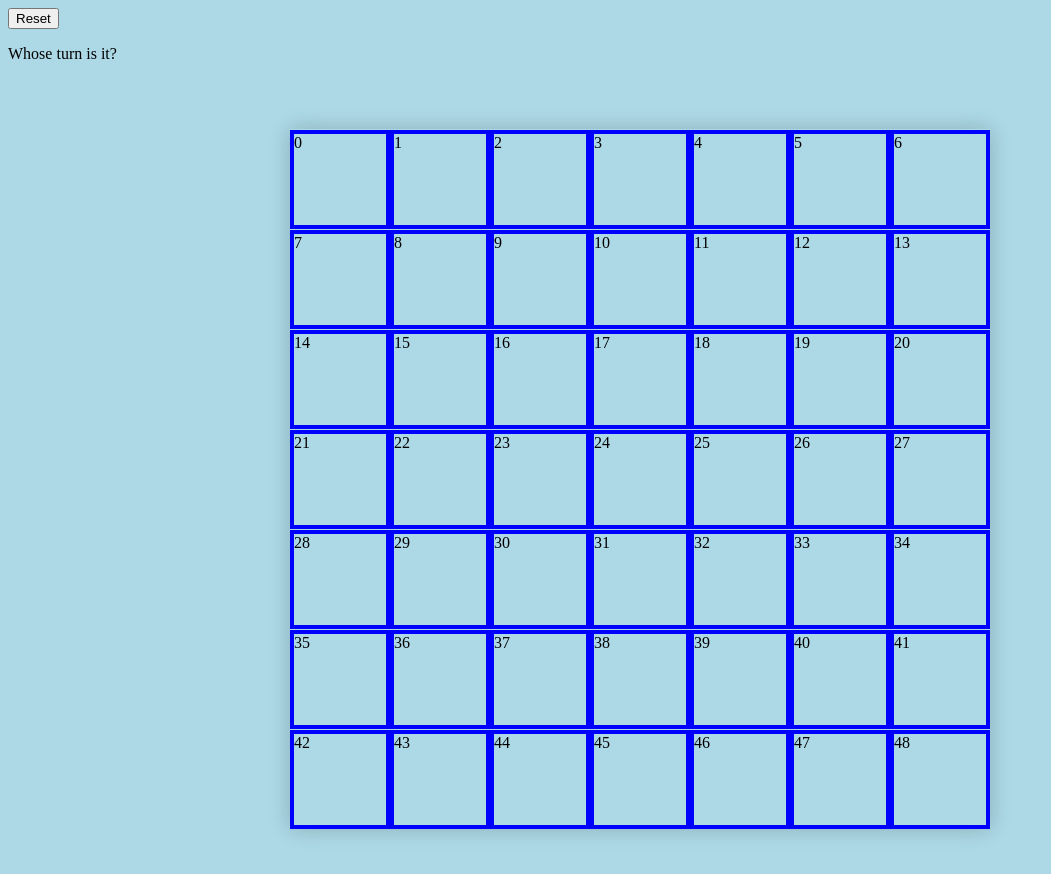
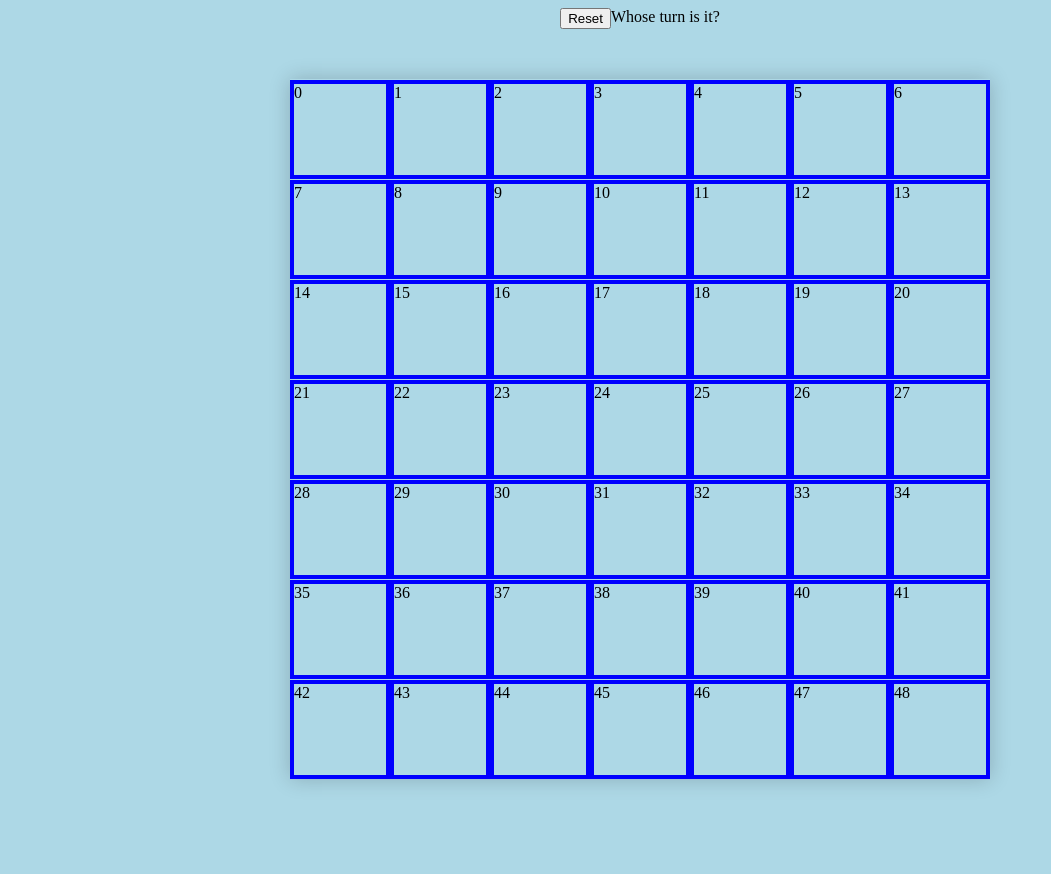
Before and after one commit to aislinb/sei-project-1, a plain HTML site: page index.html in a window 1280 px wide. Shown: the whole page, without its empty margins (0-1051 px from the left). After the commit the page ends 837 px from the top, so only its background shows below. Drawn offline with Linux system fonts and the light colour scheme.

Commit message:
flexes css to add

```diff
--- a/index.html
+++ b/index.html
@@ -9,14 +9,14 @@
 </head>
 <body>
   <div class="controls-wrapper">
-    <button class="reset">Reset</button>
-    <p>Whose turn is it?<span id="currentPlayer"></span></p>
+    <div><button class="reset">Reset</button></div>
+    <div>Whose turn is it?<span id="currentPlayer"></span></div>
+    <div><span id="winner-status"></span></div>
   </div>
   <div class="grid-wrapper">
     <div class="grid"></div>
   </div>
   <div class="footer">
-    <span id="winner-status"></span>
   </div>
 </body>
 </html>
--- a/styles/main.css
+++ b/styles/main.css
@@ -1,6 +1,18 @@
 body {
+  display: flex;
+  flex-direction: column;
   background: lightblue;
 }
+
+.controls-wrapper {
+  display: flex;
+  flex-direction: row;
+  justify-content: center;
+  align-items: space;
+
+
+}
+
 
 .grid-wrapper {
   height: 100vh;
@@ -10,10 +22,10 @@ body {
 }
 
 .grid {
+  display: flex;
+  flex-wrap: wrap;
   align-items: center;
   box-shadow: 0 0 20px 0 rgba(0, 0, 0, 0.2);
-  display: flex;
-  flex-wrap: wrap;
   height: 100%;
   justify-content: center;
   height: 700px;
```
